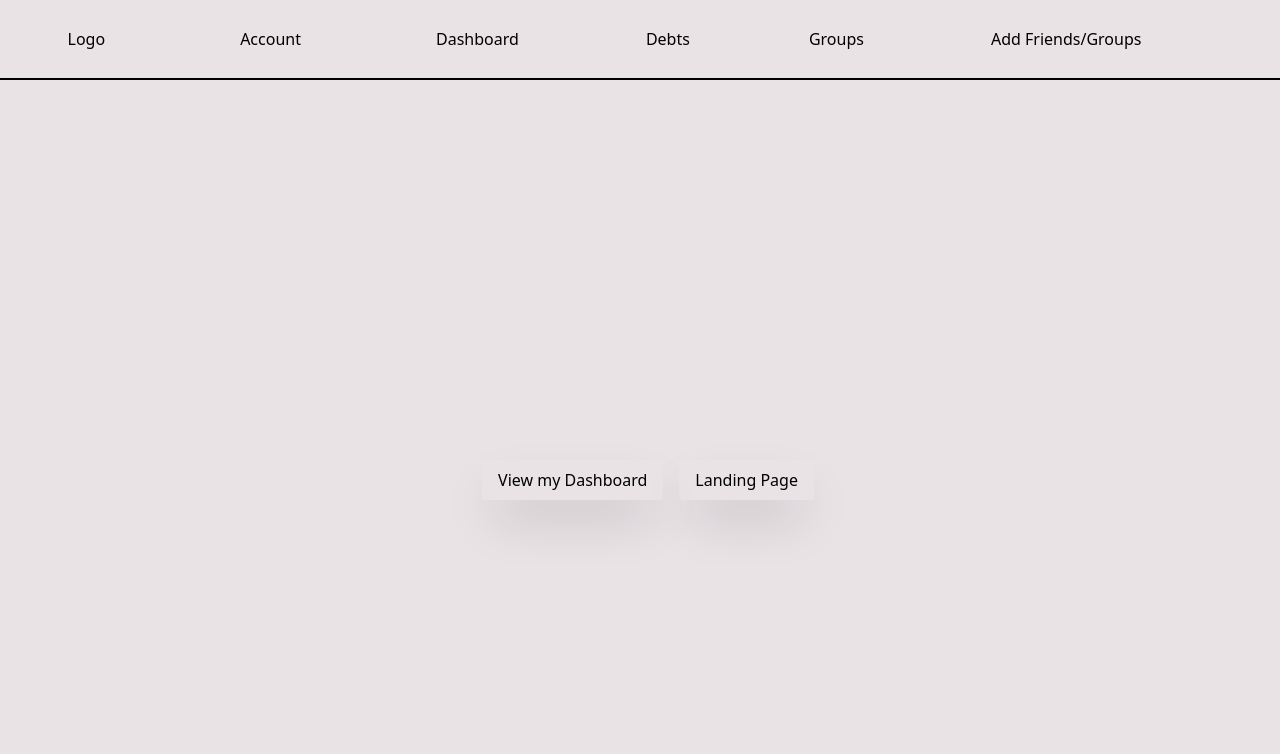
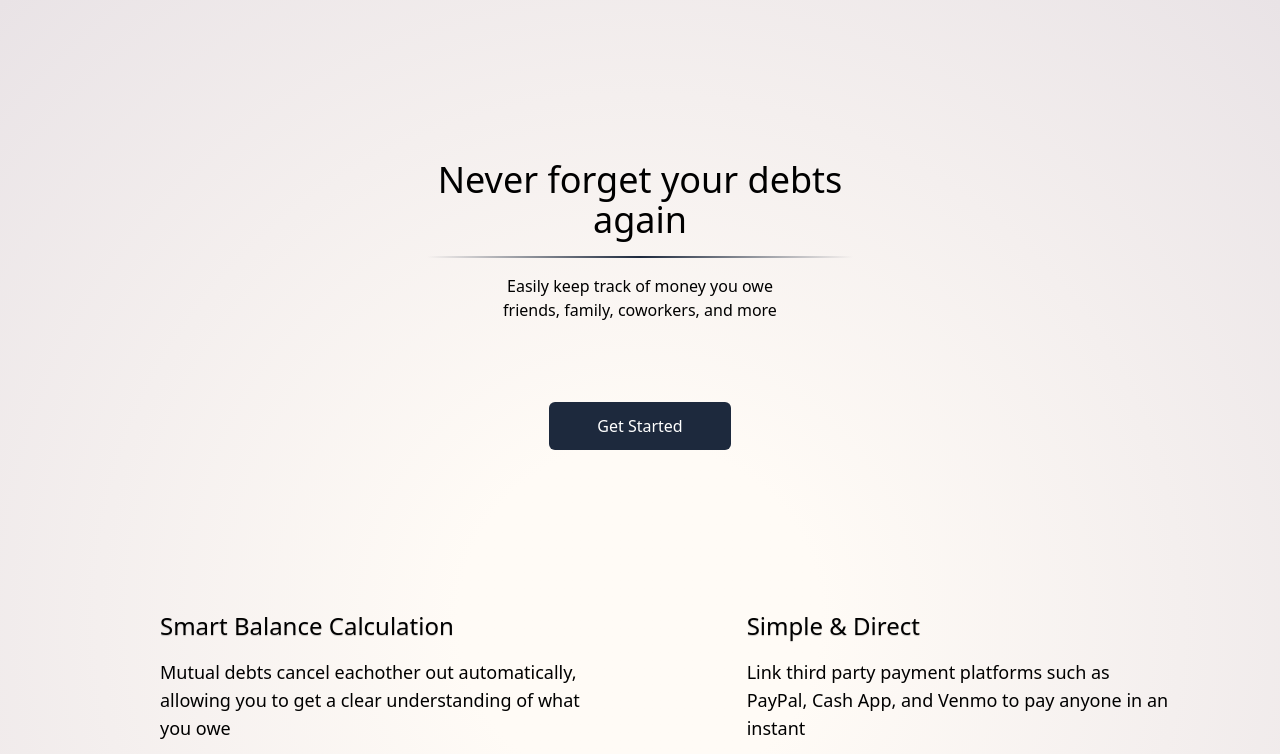
Before and after one commit to Oasis-NEU/f25-group-25, a React (Vite) app in the folder my-react-app/: page / in a window 1280 px wide. Shown: the top 754 px of the page. Built offline with nearby package versions, Linux system fonts and the light colour scheme.

Commit message:
landings

```diff
--- a/my-react-app/src/App.jsx
+++ b/my-react-app/src/App.jsx
@@ -11,19 +11,7 @@
     <BrowserRouter>
       <Routes>
         <Route path="/" element={
-          <div>
-            <NavBar></NavBar>
-            <div className="min-h-screen flex items-center justify-center">
-            <Link
-              to='/dashboard'
-              className="ml-4 px-4 py-2 rounded-sm text-center shadow-2xl transition-transform hover:scale-105 hover:cursor-pointer"
-            >View my Dashboard</Link>
-            <Link
-              to='/landing'
-              className="ml-4 px-4 py-2 rounded-sm text-center shadow-2xl transition-transform hover:scale-105 hover:cursor-pointer"
-            >Landing Page</Link>
-          </div>
-          </div>
+          <Landing></Landing>
         }/>
         <Route path="/dashboard" element={<Dashboard />} />
         <Route path="/landing" element={<Landing />} />
--- a/my-react-app/src/navbar.jsx
+++ b/my-react-app/src/navbar.jsx
@@ -2,28 +2,28 @@
 
 function NavBar() {
     return (
-      <div className='flex justify-center sticky top-0 z-10 w-full'>
+      <div className='bg-slate-800 flex justify-center sticky top-0 z-10 w-full'>
         <div className="flex border-b-2 h-20 w-full justify-around items-center">
         <Link to='/landing'>
-            <button className="hover:outline-2 rounded-md hover:scale-[1.05] px-8 py-4 transition-all ease-in-out cursor-pointer">Logo</button>
+            <button className="hover:bg-slate-700 rounded-md hover:scale-[1.05] px-8 py-2 text-white transition-all ease-in-out cursor-pointer">Logo</button>
         </Link>
-          <Link to='/account'>
-            <button className="hover:outline-2 rounded-md hover:scale-[1.05] px-8 py-4 transition-all ease-in-out cursor-pointer">Account</button>
+        {/* <Link to='/debts'>
+            <button className="hover:bg-slate-700 rounded-md hover:scale-[1.05] px-8 py-2 text-white transition-all ease-in-out cursor-pointer">Debts</button>
+        </Link> */}
+        <Link>
+            <button className="hover:bg-slate-700 rounded-md hover:scale-[1.05] px-8 py-2 text-white transition-all ease-in-out cursor-pointer">Accounts</button>
         </Link>
         <Link to='/dashboard'>
-            <button className="hover:outline-2 rounded-md hover:scale-[1.05] px-8 py-4 transition-all ease-in-out cursor-pointer">Dashboard</button>
+            <button className="hover:bg-slate-700 rounded-md hover:scale-[1.05] px-8 py-2 text-white transition-all ease-in-out cursor-pointer">Dashboard</button>
         </Link>
-          <Link to='/debts'>
-            <button className="hover:outline-2 rounded-md hover:scale-[1.05] px-6 py-3 transition-all ease-in-out cursor-pointer">Debts</button>
-          </Link>
-          <Link to='/groups'>
-            <button className="hover:outline-2 rounded-md hover:scale-[1.05] px-6 py-3 transition-all ease-in-out cursor-pointer">Groups</button>
-          </Link>
-          <Link to='/add-contacts'>
-            <button className="hover:outline-2 rounded-md hover:scale-[1.05] px-8 py-4 transition-all ease-in-out cursor-pointer">Add Friends/Groups</button>
+        <Link>
+            <button className="hover:bg-slate-700 rounded-md hover:scale-[1.05] px-8 py-2 text-white transition-all ease-in-out cursor-pointer">Add Friends</button>
         </Link>
         <Link to='/settings'>
-            <button  className="hover:animate-spin rounded-md hover:scale-[1.20] transition-all ease-in-out cursor-pointer">{/* svg */}</button>
+            <button  className="rounded-full hover:scale-[1.1] transition-all ease-in-out cursor-pointer"><svg xmlns="http://www.w3.org/2000/svg" fill="none" viewBox="0 0 24 24" strokeWidth={1.5} stroke="white" className="size-6">
+            <path strokeLinecap="round" strokeLinejoin="round" d="M9.594 3.94c.09-.542.56-.94 1.11-.94h2.593c.55 0 1.02.398 1.11.94l.213 1.281c.063.374.313.686.645.87.074.04.147.083.22.127.325.196.72.257 1.075.124l1.217-.456a1.125 1.125 0 0 1 1.37.49l1.296 2.247a1.125 1.125 0 0 1-.26 1.431l-1.003.827c-.293.241-.438.613-.43.992a7.723 7.723 0 0 1 0 .255c-.008.378.137.75.43.991l1.004.827c.424.35.534.955.26 1.43l-1.298 2.247a1.125 1.125 0 0 1-1.369.491l-1.217-.456c-.355-.133-.75-.072-1.076.124a6.47 6.47 0 0 1-.22.128c-.331.183-.581.495-.644.869l-.213 1.281c-.09.543-.56.94-1.11.94h-2.594c-.55 0-1.019-.398-1.11-.94l-.213-1.281c-.062-.374-.312-.686-.644-.87a6.52 6.52 0 0 1-.22-.127c-.325-.196-.72-.257-1.076-.124l-1.217.456a1.125 1.125 0 0 1-1.369-.49l-1.297-2.247a1.125 1.125 0 0 1 .26-1.431l1.004-.827c.292-.24.437-.613.43-.991a6.932 6.932 0 0 1 0-.255c.007-.38-.138-.751-.43-.992l-1.004-.827a1.125 1.125 0 0 1-.26-1.43l1.297-2.247a1.125 1.125 0 0 1 1.37-.491l1.216.456c.356.133.751.072 1.076-.124.072-.044.146-.086.22-.128.332-.183.582-.495.644-.869l.214-1.28Z" />
+            <path strokeLinecap="round" strokeLinejoin="round" d="M15 12a3 3 0 1 1-6 0 3 3 0 0 1 6 0Z" />
+            </svg></button>
         </Link>
         </div>
       </div>
--- a/my-react-app/src/pages/landing.jsx
+++ b/my-react-app/src/pages/landing.jsx
@@ -1,37 +1,35 @@
 import { Link } from "react-router-dom"
+import NavBar from "../navbar"
 
 function Landing() {
     return <div className="flex flex-col bg-radial from-[#fffbf6] from-20% to-offwhite">
+        {/* <NavBar></NavBar> */}
         <div className="flex flex-col align-middle justify-center mt-40 text-center">
             <h1 className="text-4xl font-sans text-wrap w-1/3 m-auto">
                 Never forget your debts again
             </h1>
-            <div class="h-[2px] bg-gradient-to-r from-transparent via-stone-900 to-transparent my-4 w-1/3 mx-auto"></div>
+            <div className="h-[2px] bg-gradient-to-r from-transparent via-slate-800 to-transparent my-4 w-1/3 mx-auto"></div>
             <h1 className="text-wrap w-1/4 m-auto">Easily keep track of money you owe friends, family, coworkers, and more</h1>
         </div>
         <div className="flex justify-center mt-20">
             <Link to='/login' className="rounded-md">
-                <button className="cursor-pointer px-12 py-3 rounded-md bg-stone-800 text-white hover:shadow-2xl hover:scale-105 hover:bg-blue-600 transition-all duration-300">
+                <button className="cursor-pointer px-12 py-3 rounded-md bg-slate-800 text-white hover:shadow-2xl hover:scale-105 hover:bg-blue-600 transition-all duration-300">
                     Get Started
                 </button>
             </Link>
         </div>
         <div className="flex">
-            <div className="flex flex-col mt-40 ml-40 w-1/3 mb-20 pb-20 hover:scale-105 transition-all duration-300">
+            <div className="flex flex-col mt-40 ml-40 w-1/3 mb-20 pb-20 hover:scale-[102%] transition-all duration-300">
                 <p className="pb-4 text-2xl text-shadow-xs">Smart Balance Calculation</p>
-                <p className="text-wrap text-lg">Mutual debts cancel eachother out automatically, allowing you to get a clear understanding of what you owe.</p>
+                <p className="text-wrap text-lg">Mutual debts cancel eachother out automatically, allowing you to get a clear understanding of what you owe</p>
                 <div className="outline-2 h-80 w-full mt-4 rounded-md hover:shadow-2xl transition-all duration-200">*Insert Image*</div>
             </div>
-            <div className="flex flex-col mt-40 ml-40 w-1/3 mb-20 pb-20 hover:scale-105 transition-all duration-300">
+            <div className="flex flex-col mt-40 ml-40 w-1/3 mb-20 pb-20 hover:scale-[102%] transition-all duration-300">
                 <p className="pb-4 text-2xl text-shadow-xs">Simple & Direct</p>
                 <p className="text-wrap text-lg">Link third party payment platforms such as PayPal, Cash App, and Venmo to pay anyone in an instant</p>
                 <div className="outline-2 h-80 w-full mt-4 rounded-md hover:shadow-2xl transition-all duration-200">*Insert Image*</div>
             </div>
         </div>
-
-        {/* <Link to='/dashboard'>
-            <button className="mt-16 outline-2 rounded-full self-center px-6 py-2 cursor-pointer shadow-lg hover:bg-[#d5cfd3] hover:scale-105 transition-all ">Get Started</button>
-        </Link> */}
     </div>
 }
 
--- a/my-react-app/src/pages/login.jsx
+++ b/my-react-app/src/pages/login.jsx
@@ -28,15 +28,14 @@
                             onChange={() => setShowPass(!showPass)}
                             className={showPass ? "cursor-pointer w-4 h-4 appearance-none outline-1 rounded-full bg-neutral-800" : "cursor-pointer grayscale w-4 h-4 appearance-none outline-1 rounded-full bg-neutral-300"}
                         />
-                        <span>Show Password</span>
+                        <span className="cursor-pointer">Show Password</span>
                     </label>
                     <p className='underline cursor-pointer text-sm'>Forgot password?</p>
                 </div>
 
                 <button
                     type="submit"
-                    className="mt-4 bg-gray-800 text-white rounded-md py-2 hover:bg-gray-700 transition-all"
-                >
+                    className="mt-4 bg-slate-800 text-white rounded-md py-2 hover:bg-slate-700 transition-all cursor-pointer">
                     Log In
                 </button>
             </form>
```
Lines whose indentation alone changed are shown as unchanged.
